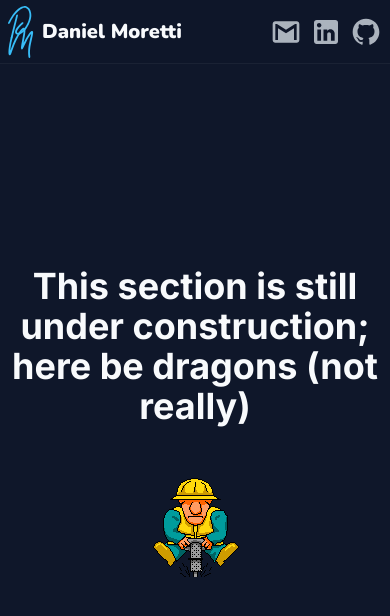
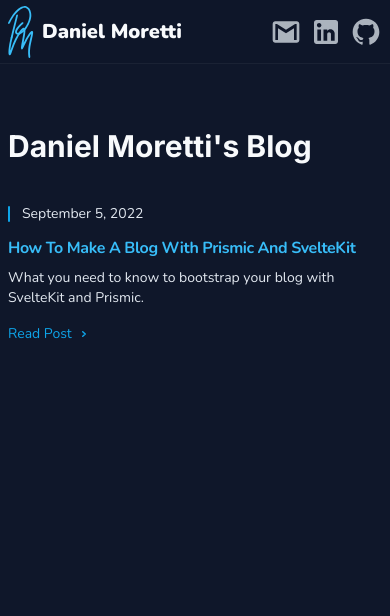
Before and after one commit to DrSh4dow/danielmoretti-website, a SvelteKit app: page /blog in a window 390 px wide. Shown: the top 616 px of the page. Built offline with nearby package versions, Linux system fonts and the light colour scheme; what prettier-plugin-tailwindcss would draw is missing.

Commit message:
started working on the blog

```diff
--- a/package.json
+++ b/package.json
@@ -31,5 +31,9 @@
 		"typescript": "^4.7.4",
 		"vite": "^3.1.0"
 	},
-	"type": "module"
+	"type": "module",
+	"dependencies": {
+		"@prismicio/client": "^6.7.1",
+		"@prismicio/helpers": "^2.3.6"
+	}
 }
--- /dev/null
+++ b/src/lib/blogPostCard/BlogPostCard.svelte
@@ -0,0 +1,53 @@
+<script lang="ts">
+	export let title: string;
+	export let date: string;
+  export let introduction: string;
+  export let url: string;
+</script>
+
+<article class="md:grid md:grid-cols-4 md:items-baseline">
+	<div class="group relative flex flex-col items-start md:col-span-3">
+		<h2 class="text-base font-semibold tracking-tight text-sky-400 ">
+			<div
+				class="absolute -inset-y-6 -inset-x-4 z-0 scale-95 bg-slate-800 opacity-0 transition group-hover:scale-100 group-hover:opacity-100 sm:-inset-x-6 sm:rounded-2xl"
+			/>
+			<div class="inline">
+				<a href="/blog/crafting-a-design-system-for-a-multiplanetary-future">
+					<span class="absolute -inset-y-6 -inset-x-4 z-20 sm:-inset-x-6 sm:rounded-2xl" />
+					<span class="relative z-10">{title}</span>
+				</a>
+			</div>
+		</h2>
+		<time
+			class="relative z-10 order-first mb-3 flex items-center pl-3.5 text-sm text-slate-200 md:hidden"
+		>
+			<span class="absolute inset-y-0 left-0 flex items-center" aria-hidden="true">
+				<span class="h-4 w-0.5 rounded-full bg-sky-500 " />
+			</span>
+			{date}
+		</time>
+		<p class="relative z-10 mt-2 text-sm text-slate-200 ">{introduction}</p>
+		<div
+			aria-hidden="true"
+			class="relative z-10 mt-4 flex items-center text-sm font-medium text-sky-500"
+		>
+			Read Post<svg
+				viewBox="0 0 16 16"
+				fill="none"
+				aria-hidden="true"
+				class="ml-1 h-4 w-4 stroke-current"
+				><path
+					d="M6.75 5.75 9.25 8l-2.5 2.25"
+					stroke-width="1.5"
+					stroke-linecap="round"
+					stroke-linejoin="round"
+				/></svg
+			>
+		</div>
+	</div>
+	<time
+		class="relative z-10 order-first mt-1 mb-3 flex hidden items-center text-sm text-slate-400 md:block"
+	>
+		{date}
+	</time>
+</article>
--- /dev/null
+++ b/src/lib/util/prismicio.js
@@ -0,0 +1,36 @@
+import * as prismic from '@prismicio/client';
+
+const repoName = 'danielmoretti-blog'; // Fill in your repository name
+const accessToken = ''; // If your repository is private, add an access token
+
+// This defines how you will structure URL paths in your project.
+// Update the types to match the Custom Types in your project, and edit
+// the paths to match the folder-based routing in your project.
+const routes = [
+	{
+		type: 'page',
+		uid: 'homepage',
+		path: '/'
+	},
+	{
+		type: 'page',
+		path: '/:uid'
+	}
+];
+
+const createClient = ({ request, fetch } = {}) => {
+	const clientOptions = {
+		fetch,
+		accessToken,
+		routes
+	};
+	const client = prismic.createClient(repoName, clientOptions);
+
+	if (request) {
+		client.enableAutoPreviewsFromReq(request);
+	}
+
+	return client;
+};
+
+export default createClient;
--- a/src/routes/+page.svelte
+++ b/src/routes/+page.svelte
@@ -8,7 +8,11 @@
 
 <svelte:head>
 	<title>Daniel Moretti's Portfolio</title>
-	<meta name="description" content="Daniel Moretti’s Portfolio showcases most of the work I have been doing and my career experience; it is powered by SvelteKit and TailwindCSS.">
+	<meta
+		name="description"
+		content="Daniel Moretti’s Portfolio showcases most of the work I have been doing and my career experience; it is powered by SvelteKit and TailwindCSS."
+	/>
+	<link rel="canonical" href="https://danielmoretti.com" />
 </svelte:head>
 
 <Hero />
--- a/src/routes/blog/+page.svelte
+++ b/src/routes/blog/+page.svelte
@@ -1,9 +1,24 @@
 <script lang="ts">
 	import UnderConstruction from '$lib/underConstruction/UnderConstruction.svelte';
+	import BlogPostCard from '$lib/blogPostCard/BlogPostCard.svelte';
 </script>
 
 <svelte:head>
 	<title>Daniel Moretti's Blog</title>
 </svelte:head>
 
-<UnderConstruction />
+<h1
+	class="mb-10 pt-32 text-left font-inter text-3xl font-bold sm:text-4xl md:mb-20 md:text-7xl lg:text-6xl"
+>
+	Daniel Moretti's Blog
+</h1>
+<div class="md:border-l md:border-sky-500 md:pl-6 ">
+	<div class="flex max-w-3xl flex-col space-y-16">
+		<BlogPostCard
+      introduction="What you need to know to bootstrap your blog with SvelteKit and Prismic."
+      url="/blog/test"
+			date="September 5, 2022"
+			title="How To Make A Blog With Prismic And SvelteKit"
+		/>
+	</div>
+</div>
```
Also changed, not shown: 1 other file (tests, documents, lock files or other folders).
